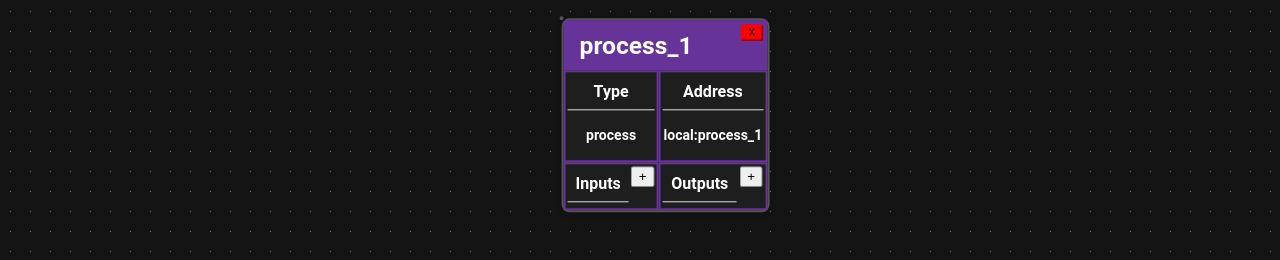
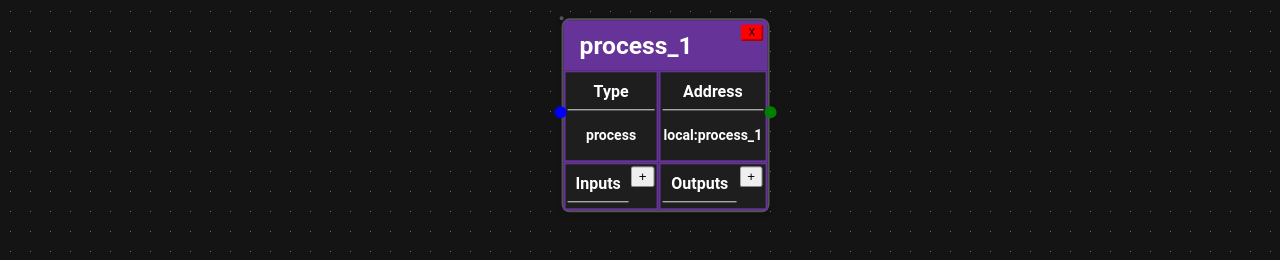
Before and after one commit to AlexPatrie/bio-blocks, a Next.js app: page / in a window 1280 px wide. Both pictures are taken after a click on the button "Add new process". Shown: the part 319-579 px from the top of the page. Built offline with nearby package versions, Linux system fonts and the light colour scheme.

Commit message:
savepoint update

```diff
--- a/src/components/edges/PlaceEdge.tsx
+++ b/src/components/edges/PlaceEdge.tsx
@@ -59,9 +59,9 @@ export default function ConstructPlaceEdge({
           }}
           className="nodrag nopan"
         >
-          <button style={buttonStyle} onClick={onEdgeClick}>
+          {/*<button style={buttonStyle} onClick={onEdgeClick}>
             ×
-          </button>
+          </button>*/}
         </div>
       </EdgeLabelRenderer>
     </>
--- a/src/components/nodes/BigraphNode.tsx
+++ b/src/components/nodes/BigraphNode.tsx
@@ -216,7 +216,7 @@ export function BigraphNode({ data, id }: BigraphNodeProps) {
 
 
         {/* Hardcoded handles */}
-        {Object.keys(inputData).map((inputName: string, index: number) => (
+        {Object.keys(inputData).length ? Object.keys(inputData).map((inputName: string, index: number) => (
           <div>
             <Handle
               key={index}
@@ -226,19 +226,37 @@ export function BigraphNode({ data, id }: BigraphNodeProps) {
               id={inputName}
             />
           </div>
-        ))}
+        ))
+        :
+        <div>
+          <Handle
+            type="target"
+            className="port-handle input-handle"
+            position={Position.Left}
+            id="inputs"
+          />
+        </div>}
 
-        {Object.keys(outputData).map((outputName: string, index: number) => (
+        {Object.keys(outputData).length ? Object.keys(outputData).map((outputName: string, index: number) => (
           <div>
             <Handle
               key={index}
-              type="source"
+              type="target"
               className="port-handle output-handle"
               position={Position.Right}
               id={outputName}
             />
           </div>
-        ))}
+        ))
+        :
+        <div>
+          <Handle
+            type="target"
+            className="port-handle output-handle"
+            position={Position.Right}
+            id="outputs"
+          />
+        </div>}
 
       </div>
     </div>
--- a/src/components/nodes/ObjectNode.tsx
+++ b/src/components/nodes/ObjectNode.tsx
@@ -25,7 +25,7 @@ export function ObjectNode({
 
   // called when user clicks to add a leaf
   const addLeaf = useCallback(() => {
-    const newLeafId = `new_leaf_${randomInRange(0, numLeaves + 3)}`
+    const newLeafId = `${id}_leaf_${numLeaves + 1}`
     const newLeafData: ObjectNodeData = {
       value: [newLeafId],
       connections: [id],
@@ -55,9 +55,17 @@ export function ObjectNode({
         animated: false
       };
       return [...existingEdges, newFlowEdge];
+    });
+
+    setNumLeaves((existingNumLeaves) => {
+      return existingNumLeaves + 1;
     })
 
-  }, [setNodes, setEdges])
+  }, [setNodes, setEdges, setNumLeaves, numLeaves]);
+
+  const onRemoveClick = () => {
+    setNodes((nodes) => nodes.filter((node) => node.id !== id));
+  };
 
   // this is the method that should add and verify the ports on user "Enter" event
   const handleInputChange = useCallback((
@@ -79,27 +87,46 @@ export function ObjectNode({
   }
 
   return (
-    <div className="react-flow__node store-node">
+    <div className="react-flow__node object-node">
+      <div className="object-node__content">
+        <button className="remove-process-button" onClick={onRemoveClick}>X</button>
 
-      {/* Node Id/Name */}
-      <div className="store-node-header">
-        <StoreNodeField data={data} />
+        <div className="store-node-header">
+          <StoreNodeField data={data} />
+        </div>
+
+        <div className="add-leaf-button">
+          <button onClick={addLeaf}>Add leaf</button>
+        </div>
       </div>
 
-      {/* Input Handle */}
+      {/* Place edge input handle */}
       <Handle
         type="target"
         position={Position.Top}
         className="port-handle input-handle"
       />
 
-      {/* Output Handle */}
+      {/* Place edge output handle */}
       <Handle
         type="source"
         position={Position.Bottom}
         className="port-handle output-handle"
       />
-      <button onClick={addLeaf}>Add leaf</button>
+
+      {/* Hyper edge input handle */}
+      <Handle
+        type="target"
+        position={Position.Left}
+        className="port-handle input-handle"
+      />
+
+      {/* Hyper edge output handle */}
+      <Handle
+        type="source"
+        position={Position.Right}
+        className="port-handle output-handle"
+      />
     </div>
   );
 }
--- a/src/styles/globals.css
+++ b/src/styles/globals.css
@@ -137,3 +137,24 @@ a {
     align-items: center;
   }
 }
+
+.object-node__content {
+  align-items: center;
+  justify-content: center;
+  display: block;
+}
+
+.object-node {
+  border-radius: 50% !important;
+  height: 200px;
+  width: 200px;
+  display: flex;
+  justify-content: center;
+  align-items: center;
+}
+
+.add-leaf-button {
+  display: flex;
+  align-items: center;
+  justify-content: center;
+}
```
